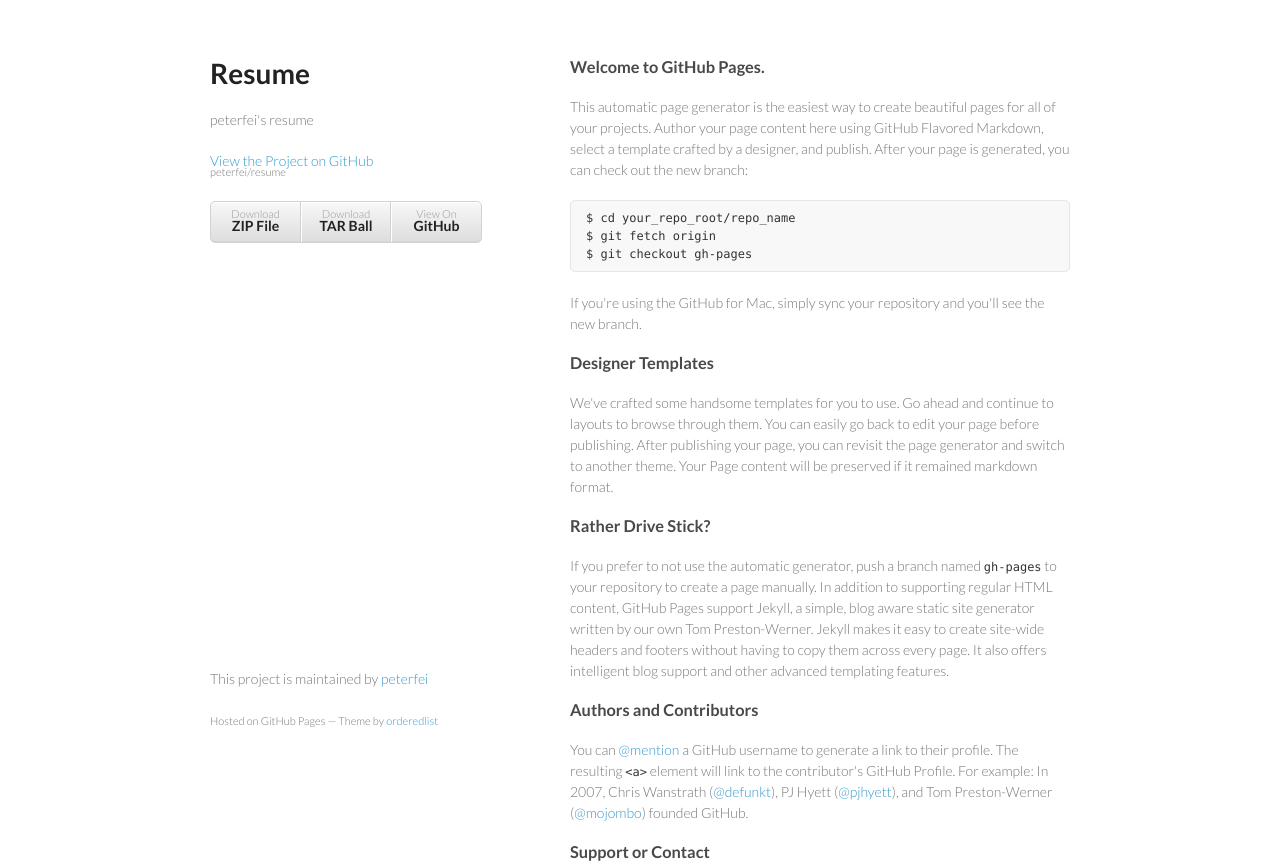
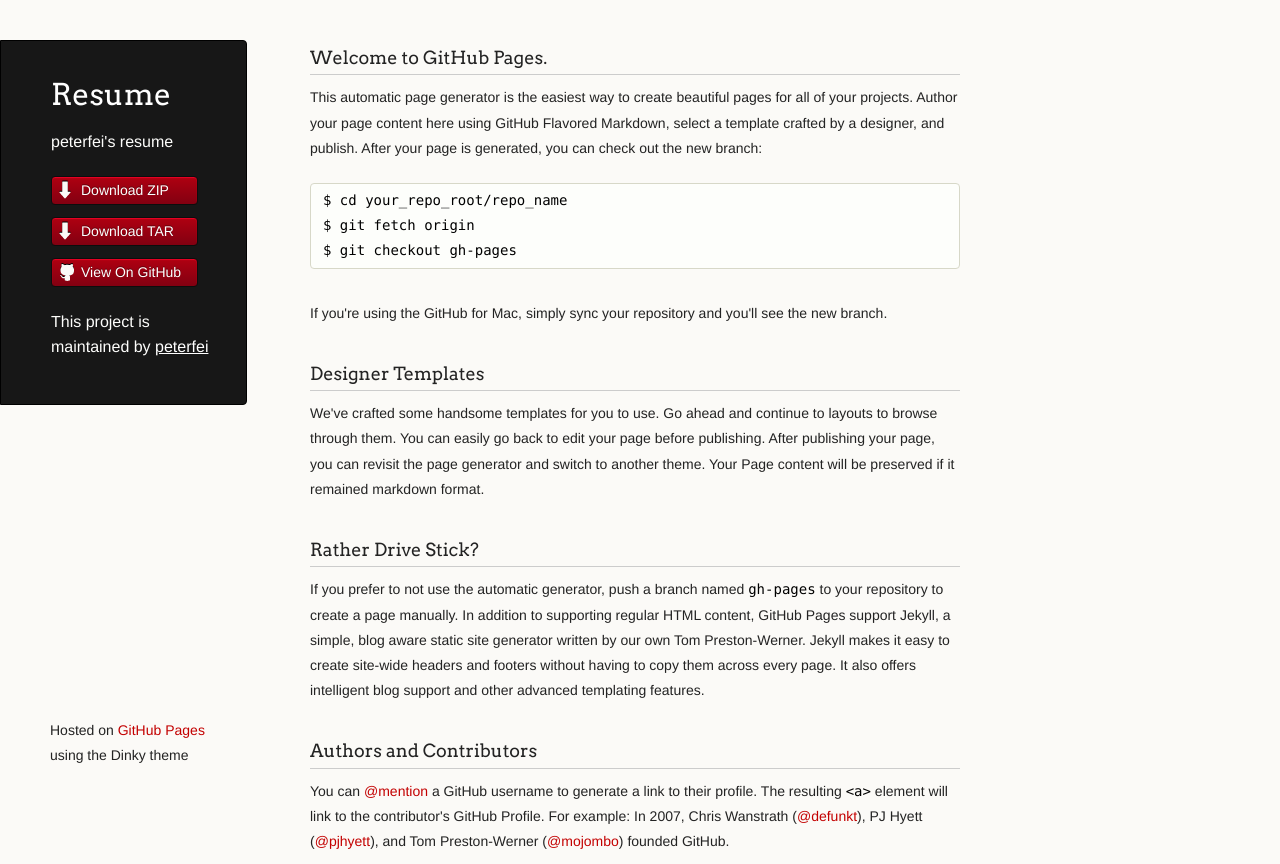
Before and after one commit to peterfei/resume, a plain HTML site: page index.html in a window 1280 px wide. Shown: the top 864 px of the page. Drawn offline with Linux system fonts and the light colour scheme.

Commit message:
Create gh-pages branch via GitHub

```diff
--- a/index.html
+++ b/index.html
@@ -7,6 +7,7 @@
 
     <link rel="stylesheet" href="stylesheets/styles.css">
     <link rel="stylesheet" href="stylesheets/pygment_trac.css">
+    <script src="javascripts/scale.fix.js"></script>
     <meta name="viewport" content="width=device-width, initial-scale=1, user-scalable=no">
     <!--[if lt IE 9]>
     <script src="//html5shiv.googlecode.com/svn/trunk/html5.js"></script>
@@ -15,17 +16,18 @@
   <body>
     <div class="wrapper">
       <header>
-        <h1>Resume</h1>
-        <p>peterfei&#39;s resume</p>
+        <h1 class="header">Resume</h1>
+        <p class="header">peterfei&#39;s resume</p>
 
-        <p class="view"><a href="https://github.com/peterfei/resume">View the Project on GitHub <small>peterfei/resume</small></a></p>
+        <ul>
+          <li class="download"><a class="buttons" href="https://github.com/peterfei/resume/zipball/master">Download ZIP</a></li>
+          <li class="download"><a class="buttons" href="https://github.com/peterfei/resume/tarball/master">Download TAR</a></li>
+          <li><a class="buttons github" href="https://github.com/peterfei/resume">View On GitHub</a></li>
+        </ul>
+
+        <p class="header">This project is maintained by <a class="header name" href="https://github.com/peterfei">peterfei</a></p>
 
 
-        <ul>
-          <li><a href="https://github.com/peterfei/resume/zipball/master">Download <strong>ZIP File</strong></a></li>
-          <li><a href="https://github.com/peterfei/resume/tarball/master">Download <strong>TAR Ball</strong></a></li>
-          <li><a href="https://github.com/peterfei/resume">View On <strong>GitHub</strong></a></li>
-        </ul>
       </header>
       <section>
         <h3>
@@ -61,11 +63,10 @@ $ git checkout gh-pages
 <p>Having trouble with Pages? Check out the documentation at <a href="http://help.github.com/pages">http://help.github.com/pages</a> or contact <a href="mailto:support@github.com">support@github.com</a> and we’ll help you sort it out.</p>
       </section>
       <footer>
-        <p>This project is maintained by <a href="https://github.com/peterfei">peterfei</a></p>
-        <p><small>Hosted on GitHub Pages &mdash; Theme by <a href="https://github.com/orderedlist">orderedlist</a></small></p>
+        <p><small>Hosted on <a href="http://pages.github.com">GitHub Pages</a> using the Dinky theme</small></p>
       </footer>
     </div>
-    <script src="javascripts/scale.fix.js"></script>
+    <!--[if !IE]><script>fixScale(document);</script><![endif]-->
 
   </body>
 </html>
--- a/stylesheets/styles.css
+++ b/stylesheets/styles.css
@@ -1,186 +1,336 @@
-@import url(https://fonts.googleapis.com/css?family=Lato:300italic,700italic,300,700);
+@import url(https://fonts.googleapis.com/css?family=Arvo:400,700,400italic);
+
+/* MeyerWeb Reset */
+
+html, body, div, span, applet, object, iframe,
+h1, h2, h3, h4, h5, h6, p, blockquote, pre,
+a, abbr, acronym, address, big, cite, code,
+del, dfn, em, img, ins, kbd, q, s, samp,
+small, strike, strong, sub, sup, tt, var,
+b, u, i, center,
+dl, dt, dd, ol, ul, li,
+fieldset, form, label, legend,
+table, caption, tbody, tfoot, thead, tr, th, td,
+article, aside, canvas, details, embed,
+figure, figcaption, footer, header, hgroup,
+menu, nav, output, ruby, section, summary,
+time, mark, audio, video {
+  margin: 0;
+  padding: 0;
+  border: 0;
+  font: inherit;
+  vertical-align: baseline;
+}
+
+
+/* Base text styles */
 
 body {
-  padding:50px;
-  font:14px/1.5 Lato, "Helvetica Neue", Helvetica, Arial, sans-serif;
-  color:#777;
-  font-weight:300;
+  padding:10px 50px 0 0;
+  font-family:"Helvetica Neue", Helvetica, Arial, sans-serif;
+	font-size: 14px;
+	color: #232323;
+	background-color: #FBFAF7;
+	margin: 0;
+	line-height: 1.8em;
+	-webkit-font-smoothing: antialiased;
+
 }
 
 h1, h2, h3, h4, h5, h6 {
-  color:#222;
-  margin:0 0 20px;
+  color:#232323;
+  margin:36px 0 10px;
 }
 
-p, ul, ol, table, pre, dl {
-  margin:0 0 20px;
+p, ul, ol, table, dl {
+  margin:0 0 22px;
 }
 
 h1, h2, h3 {
-  line-height:1.1;
+	font-family: Arvo, Monaco, serif;
+  line-height:1.3;
+	font-weight: normal;
+}
+
+h1,h2, h3 {
+	display: block;
+	border-bottom: 1px solid #ccc;
+	padding-bottom: 5px;
 }
 
 h1 {
-  font-size:28px;
+	font-size: 30px;
 }
 
 h2 {
-  color:#393939;
+	font-size: 24px;
 }
 
-h3, h4, h5, h6 {
-  color:#494949;
+h3 {
+	font-size: 18px;
+}
+
+h4, h5, h6 {
+	font-family: Arvo, Monaco, serif;
+	font-weight: 700;
 }
 
 a {
-  color:#39c;
-  font-weight:400;
+  color:#C30000;
+  font-weight:200;
   text-decoration:none;
 }
 
-a small {
-  font-size:11px;
-  color:#777;
-  margin-top:-0.6em;
-  display:block;
+a:hover {
+	text-decoration: underline;
 }
 
-.wrapper {
-  width:860px;
-  margin:0 auto;
+a small {
+	font-size: 12px;
+}
+
+em {
+	font-style: italic;
+}
+
+strong {
+  font-weight:700;
+}
+
+ul {
+  list-style: inside;
+  padding-left: 25px;
+}
+
+ol {
+  list-style: decimal inside;
+  padding-left: 20px;
 }
 
 blockquote {
-  border-left:1px solid #e5e5e5;
-  margin:0;
-  padding:0 0 0 20px;
-  font-style:italic;
+  margin: 0;
+  padding: 0 0 0 20px;
+  font-style: italic;
 }
 
+dl, dt, dd, dl p {
+	font-color: #444;
+}
+
+dl dt {
+  font-weight: bold;
+}
+
+dl dd {
+  padding-left: 20px;
+  font-style: italic;
+}
+
+dl p {
+  padding-left: 20px;
+  font-style: italic;
+}
+
+hr {
+  border:0;
+  background:#ccc;
+  height:1px;
+  margin:0 0 24px;
+}
+
+/* Images */
+
+img {
+  position: relative;
+  margin: 0 auto;
+  max-width: 650px;
+  padding: 5px;
+  margin: 10px 0 32px 0;
+  border: 1px solid #ccc;
+}
+
+p img {
+  display: inline;
+  margin: 0;
+  padding: 0;
+  vertical-align: middle;
+  text-align: center;
+  border: none;
+}
+
+/* Code blocks */
+
 code, pre {
-  font-family:Monaco, Bitstream Vera Sans Mono, Lucida Console, Terminal;
-  color:#333;
-  font-size:12px;
+	font-family: Monaco, "Bitstream Vera Sans Mono", "Lucida Console", Terminal, monospace;
+  color:#000;
+  font-size:14px;
 }
 
 pre {
-  padding:8px 15px;
-  background: #f8f8f8;
-  border-radius:5px;
-  border:1px solid #e5e5e5;
-  overflow-x: auto;
+	padding: 4px 12px;
+  background: #FDFEFB;
+  border-radius:4px;
+  border:1px solid #D7D8C8;
+  overflow: auto;
+  overflow-y: hidden;
+	margin-bottom: 32px;
+}
+
+
+/* Tables */
+
+table {
+  width:100%;
 }
 
 table {
-  width:100%;
-  border-collapse:collapse;
+  border: 1px solid #ccc;
+  margin-bottom: 32px;
+  text-align: left;
+ }
+
+th {
+  font-family: 'Arvo', Helvetica, Arial, sans-serif;
+	font-size: 18px;
+	font-weight: normal;
+  padding: 10px;
+  background: #232323;
+  color: #FDFEFB;
+ }
+
+td {
+  padding: 10px;
+	background: #ccc;
+ }
+
+
+/* Wrapper */
+.wrapper {
+  width:960px;
 }
 
-th, td {
-  text-align:left;
-  padding:5px 10px;
-  border-bottom:1px solid #e5e5e5;
+
+/* Header */
+
+header {
+	background-color: #171717;
+	color: #FDFDFB;
+  width:170px;
+  float:left;
+  position:fixed;
+	border: 1px solid #000;
+	-webkit-border-top-right-radius: 4px;
+	-webkit-border-bottom-right-radius: 4px;
+	-moz-border-radius-topright: 4px;
+	-moz-border-radius-bottomright: 4px;
+	border-top-right-radius: 4px;
+	border-bottom-right-radius: 4px;
+	padding: 34px 25px 22px 50px;
+	margin: 30px 25px 0 0;
+	-webkit-font-smoothing: antialiased;
 }
 
-dt {
-  color:#444;
-  font-weight:700;
+p.header {
+	font-size: 16px;
 }
 
-th {
-  color:#444;
+h1.header {
+	font-family: Arvo, sans-serif;
+	font-size: 30px;
+	font-weight: 300;
+	line-height: 1.3em;
+	border-bottom: none;
+	margin-top: 0;
 }
 
-img {
-  max-width:100%;
+
+h1.header, a.header, a.name, header a{
+	color: #fff;
 }
 
-header {
-  width:270px;
-  float:left;
-  position:fixed;
+a.header {
+	text-decoration: underline;
+}
+
+a.name {
+	white-space: nowrap;
 }
 
 header ul {
   list-style:none;
-  height:40px;
-
   padding:0;
-
-  background: #eee;
-  background: -moz-linear-gradient(top, #f8f8f8 0%, #dddddd 100%);
-  background: -webkit-gradient(linear, left top, left bottom, color-stop(0%,#f8f8f8), color-stop(100%,#dddddd));
-  background: -webkit-linear-gradient(top, #f8f8f8 0%,#dddddd 100%);
-  background: -o-linear-gradient(top, #f8f8f8 0%,#dddddd 100%);
-  background: -ms-linear-gradient(top, #f8f8f8 0%,#dddddd 100%);
-  background: linear-gradient(top, #f8f8f8 0%,#dddddd 100%);
-
-  border-radius:5px;
-  border:1px solid #d2d2d2;
-  box-shadow:inset #fff 0 1px 0, inset rgba(0,0,0,0.03) 0 -1px 0;
-  width:270px;
 }
 
 header li {
-  width:89px;
-  float:left;
-  border-right:1px solid #d2d2d2;
-  height:40px;
+	list-style-type: none;
+  width:132px;
+  height:15px;
+	margin-bottom: 12px;
+	line-height: 1em;
+	padding: 6px 6px 6px 7px;
+
+	background: #AF0011;
+	background: -moz-linear-gradient(top, #AF0011 0%, #820011 100%);
+  background: -webkit-gradient(linear, left top, left bottom, color-stop(0%,#f8f8f8), color-stop(100%,#dddddd));
+  background: -webkit-linear-gradient(top, #AF0011 0%,#820011 100%);
+  background: -o-linear-gradient(top, #AF0011 0%,#820011 100%);
+  background: -ms-linear-gradient(top, #AF0011 0%,#820011 100%);
+  background: linear-gradient(top, #AF0011 0%,#820011 100%);
+
+	border-radius:4px;
+  border:1px solid #0D0D0D;
+
+	-webkit-box-shadow: inset 0px 1px 1px 0 rgba(233,2,38, 1);
+	box-shadow: inset 0px 1px 1px 0 rgba(233,2,38, 1);
+
 }
 
-header ul a {
-  line-height:1;
-  font-size:11px;
-  color:#999;
-  display:block;
-  text-align:center;
-  padding-top:6px;
-  height:40px;
+header li:hover {
+	background: #C3001D;
+	background: -moz-linear-gradient(top, #C3001D 0%, #950119 100%);
+  background: -webkit-gradient(linear, left top, left bottom, color-stop(0%,#f8f8f8), color-stop(100%,#dddddd));
+  background: -webkit-linear-gradient(top, #C3001D 0%,#950119 100%);
+  background: -o-linear-gradient(top, #C3001D 0%,#950119 100%);
+  background: -ms-linear-gradient(top, #C3001D 0%,#950119 100%);
+  background: linear-gradient(top, #C3001D 0%,#950119 100%);
 }
 
-strong {
-  color:#222;
-  font-weight:700;
+a.buttons {
+	-webkit-font-smoothing: antialiased;
+	background: url(../images/arrow-down.png) no-repeat;
+	font-weight: normal;
+	text-shadow: rgba(0, 0, 0, 0.4) 0 -1px 0;
+	padding: 2px 2px 2px 22px;
+	height: 30px;
 }
 
-header ul li + li {
-  width:88px;
-  border-left:1px solid #fff;
+a.github {
+	background: url(../images/octocat-small.png) no-repeat 1px;
 }
 
-header ul li + li + li {
-  border-right:none;
-  width:89px;
+a.buttons:hover {
+	color: #fff;
+	text-decoration: none;
 }
 
-header ul a strong {
-  font-size:14px;
-  display:block;
-  color:#222;
-}
+
+/* Section - for main page content */
 
 section {
-  width:500px;
+  width:650px;
   float:right;
   padding-bottom:50px;
 }
 
-small {
-  font-size:11px;
-}
 
-hr {
-  border:0;
-  background:#e5e5e5;
-  height:1px;
-  margin:0 0 20px;
-}
+/* Footer */
 
 footer {
-  width:270px;
+  width:170px;
   float:left;
   position:fixed;
-  bottom:50px;
+  bottom:10px;
+	padding-left: 50px;
 }
 
 @media print, screen and (max-width: 960px) {
@@ -196,14 +346,18 @@ footer {
     width:auto;
   }
 
+	footer {
+		border-top: 1px solid #ccc;
+		margin:0 84px 0 50px;
+		padding:0;
+	}
+
   header {
     padding-right:320px;
   }
 
   section {
-    border:1px solid #e5e5e5;
-    border-width:1px 0;
-    padding:20px 0;
+    padding:20px 84px 20px 50px;
     margin:0 0 20px;
   }
 
@@ -213,8 +367,8 @@ footer {
 
   header ul {
     position:absolute;
-    right:50px;
-    top:52px;
+    right:130px;
+    top:84px;
   }
 }
 
@@ -224,26 +378,38 @@ footer {
   }
 
   header {
-    padding:0;
+    padding:10px 20px 0;
+		margin-right: 0;
   }
+
+	section {
+    padding:10px 0 10px 20px;
+    margin:0 0 30px;
+  }
+
+	footer {
+		margin: 0 0 0 30px;
+	}
 
   header ul, header p.view {
     position:static;
   }
-
-  pre, code {
-    word-wrap:normal;
-  }
 }
 
 @media print, screen and (max-width: 480px) {
-  body {
-    padding:15px;
+
+  header ul li.download {
+    display:none;
   }
 
-  header ul {
-    display:none;
-  }
+	footer {
+		margin: 0 0 0 20px;
+	}
+
+	footer a{
+		display:block;
+	}
+
 }
 
 @media print {
```
Also changed, not shown: javascripts/scale.fix.js (+20 -17 lines), images/arrow-down.png (added), images/octocat-small.png (added).
